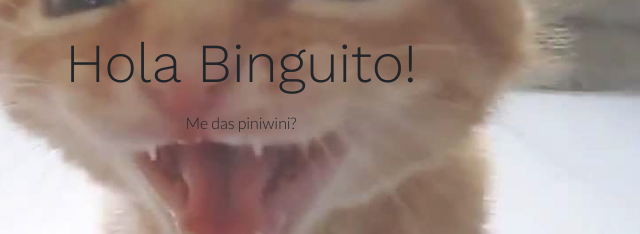
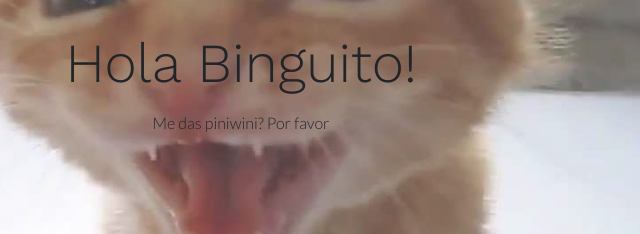
Before and after one commit to EinarsitoUwU/Binguito-, a plain HTML site: page index.html in a window 1280 px wide. Shown: the part 293-527 px from the top of the page, 399-1039 px from the left. Drawn offline with nearby package versions, Linux system fonts and the light colour scheme; some icons are missing.

Commit message:
Por fis owo

```diff
--- a/index.html
+++ b/index.html
@@ -48,7 +48,7 @@
   <div class="container text-center">
     <h1 class="display-2 mb-4">Hola Binguito!</h1>
     <p>
-      Me das piniwini?
+      Me das piniwini? Por favor
     </p>
 
 </body>
```
